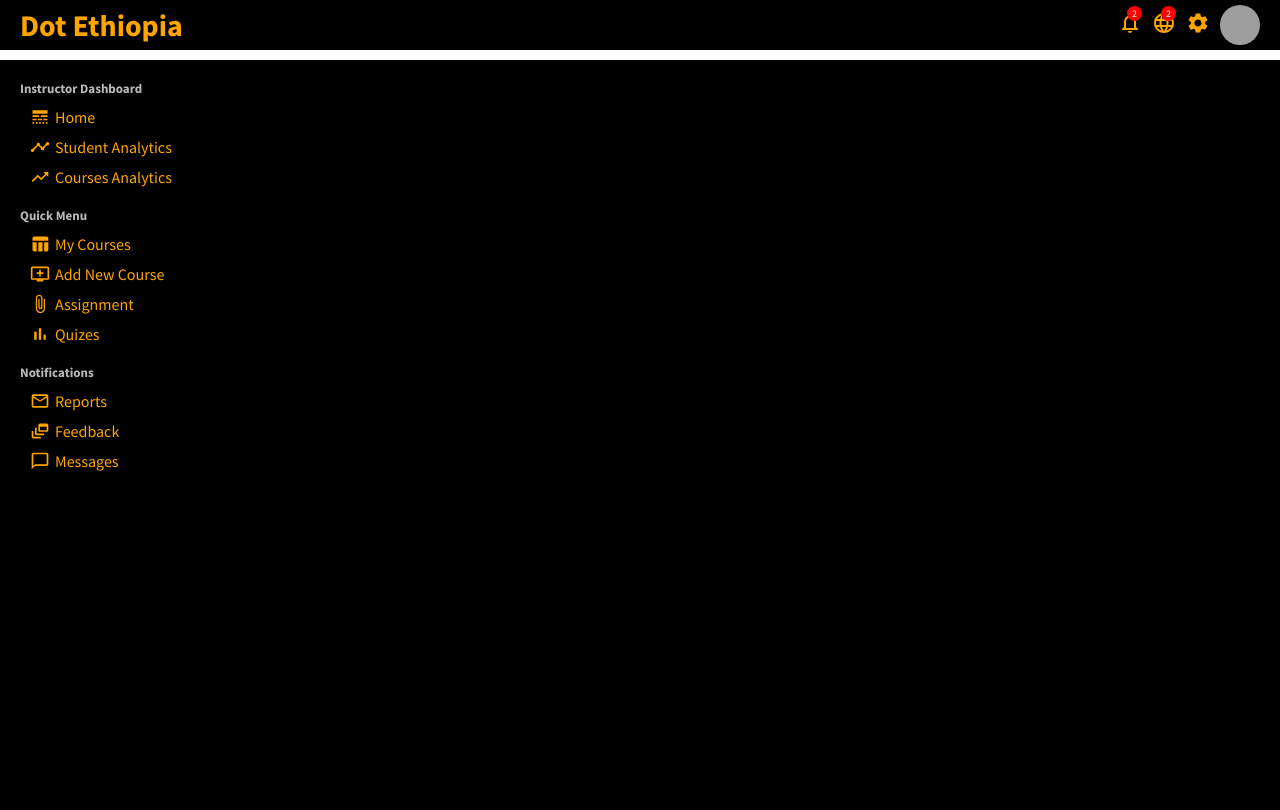
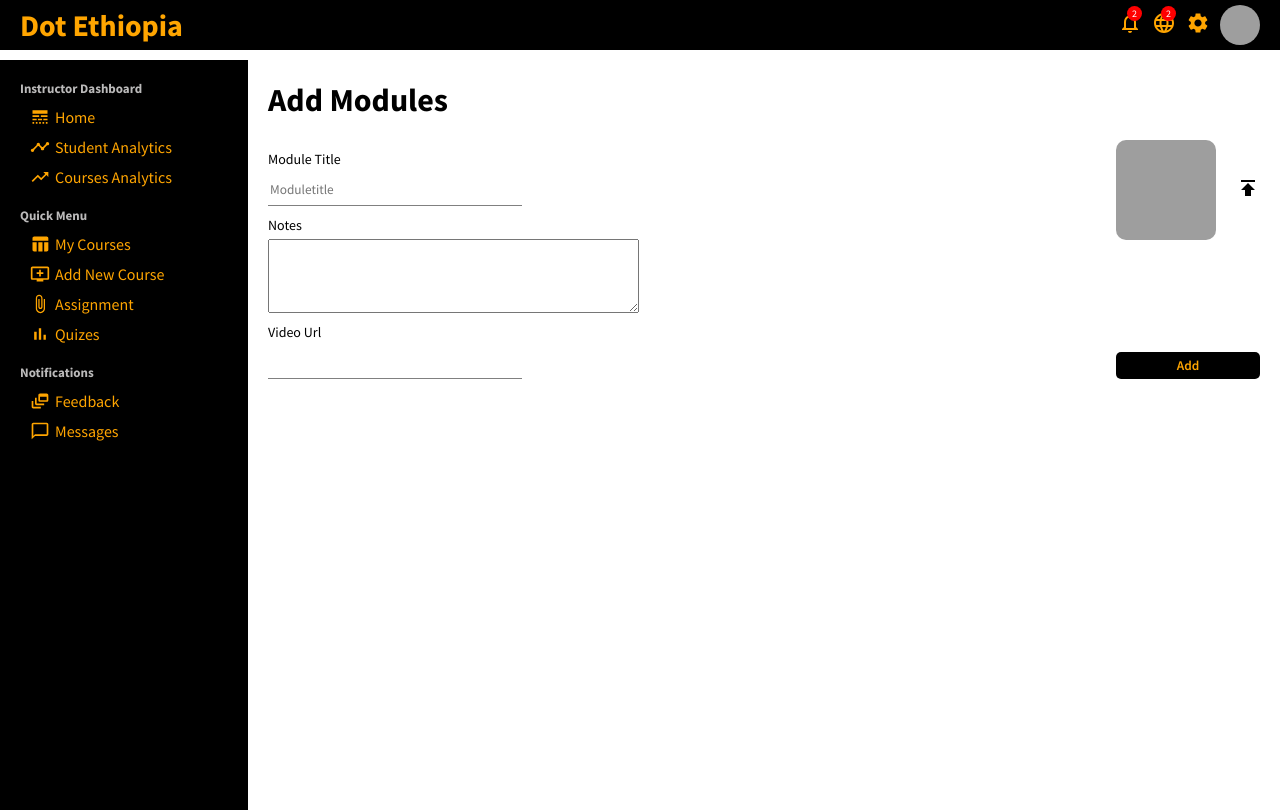
Before and after one commit to Amanfikiru/Dot_Ethiopia_E-learning, a React (Create React App) app in the folder front-end/: page /newmodule in a window 1280 px wide. Built offline with nearby package versions, Linux system fonts and the light colour scheme; grey boxes are pictures that could not be loaded.

Commit message:
Integration of Course crud and module form

```diff
--- a/front-end/package.json
+++ b/front-end/package.json
@@ -3,17 +3,20 @@
   "version": "0.1.0",
   "private": true,
   "dependencies": {
+    "@emotion/react": "^11.10.5",
+    "@emotion/styled": "^11.10.5",
     "@material-table/core": "^5.1.7",
     "@material-ui/core": "^4.11.4",
     "@material-ui/data-grid": "^4.0.0-alpha.29",
     "@material-ui/icons": "^4.11.2",
+    "@mui/icons-material": "^5.10.9",
     "@testing-library/jest-dom": "^5.11.4",
     "@testing-library/react": "^11.1.0",
     "@testing-library/user-event": "^12.1.10",
     "axios": "^1.1.3",
     "react": "^17.0.2",
     "react-dom": "^17.0.2",
-    "react-router-dom": "^5.2.0",
+    "react-router-dom": "^6.4.3",
     "react-scripts": "4.0.3",
     "recharts": "^2.0.9",
     "web-vitals": "^1.0.1"
--- a/front-end/src/App.js
+++ b/front-end/src/App.js
@@ -2,10 +2,11 @@ import Sidebar from "./components/sidebar/Sidebar";
 import Topbar from "./components/topbar/Topbar";
 import "./App.css";
 import Home from "./pages/home/Home";
-import { BrowserRouter as Router, Switch, Route } from "react-router-dom";
+import { BrowserRouter as Router, Routes, Route } from "react-router-dom";
 import CourseList from "./pages/courseList/CourseList";
 import NewCourse from "./pages/newCourse/NewCourse";
 import {CourseUpdateu} from "./pages/courseUpdate/CourseUpdateu";
+import AddModules from "./pages/addModules/AddModules";
 
 
 function App() {
@@ -14,21 +15,25 @@ function App() {
       <Topbar />
       <div className="container">
         <Sidebar />
-        <Switch>
-          <Route exact path="/">
-            <Home />
-          </Route>
-          <Route path="/courses">
-            <CourseList />
-          </Route>
-          <Route path="/newCourse">
-            <NewCourse />
-          </Route>
-          <Route path="/courseEdit">
-            <CourseUpdateu />
-          </Route>
+        <Routes>
+          <Route exact path="/"
+            element={<Home /> }
+            />
+          <Route path="/courses"
+            element={<CourseList /> }
+            />
 
-        </Switch>
+          <Route path="/newCourse"
+           element={<NewCourse />}
+           />
+
+          <Route path="/courseEdit/*"
+            element={<CourseUpdateu /> }
+          />
+           <Route path="/newmodule"
+            element={<AddModules /> }
+          />
+        </Routes>
       </div>
     </Router>
   );
--- a/front-end/src/components/sidebar/Sidebar.jsx
+++ b/front-end/src/components/sidebar/Sidebar.jsx
@@ -65,10 +65,7 @@ export default function Sidebar() {
         <div className="sidebarMenu">
           <h3 className="sidebarTitle">Notifications</h3>
           <ul className="sidebarList">
-            <li className="sidebarListItem">
-              <MailOutline className="sidebarIcon" />
-              Reports
-            </li>
+
             <li className="sidebarListItem">
               <DynamicFeed className="sidebarIcon" />
               Feedback
--- a/front-end/src/components/sidebar/sidebar.css
+++ b/front-end/src/components/sidebar/sidebar.css
@@ -1,5 +1,7 @@
 .sidebar {
   flex: 1;
+  /* width: 300px; */
+  max-width: 350px;
   height: calc(100vh - 50px);
   background-color: black;
   position: sticky;
--- /dev/null
+++ b/front-end/src/pages/addModules/AddModules.jsx
@@ -0,0 +1,70 @@
+import { Link } from "react-router-dom";
+import React, { useState } from 'react';
+import axios from 'axios';
+import "./addModules.css";
+import { Publish,} from "@material-ui/icons";
+
+
+
+export default function AddModules() {
+    return(
+    <div className="user">
+      <div className="userTitleContainer">
+        <h1 className="userTitle">Add Modules</h1>
+      </div>
+        <form className="userUpdateForm">
+            <div className="userUpdateLeft">
+              <div className="userUpdateItem">
+                <label>Module Title </label>
+                <input
+                 // value={courseTitle}
+                  type="text"
+                  placeholder="Moduletitle"
+                 // onChange={(e) => setCourseTitle(e.target.value)}
+                  className="userUpdateInput"
+
+                />
+              </div>
+              <div className="userUpdateItem">
+                <label>Notes</label>
+                <textarea
+               // value={description}
+                id="w" rows="4"  cols="50"
+                //</div>onChange={(e) => setDescription(e.target.value)}
+                >
+
+                </textarea>
+
+
+              </div>
+              <div className="userUpdateItem">
+                <label>Video Url</label>
+                <input
+                  type="text"
+                  placeholder=""
+                  className="userUpdateInput"
+                  //onChange={(e) => setTotalEnrolled(e.target.value)}
+                />
+              </div>
+
+            </div>
+            <div className="userUpdateRight">
+              <div className="userUpdateUpload">
+                <img
+                  className="userUpdateImg"
+                  src="https://images.pexels.com/photos/3358707/pexels-photo-3358707.png?cs=srgb&dl=pexels-rikka-ameboshi-3358707.jpg&fm=jpg&_gl=1*q69zqi*_ga*NzU2NTQ5NjYzLjE2NjY4OTYyMjQ.*_ga_8JE65Q40S6*MTY2Njg5NjIyNi4xLjEuMTY2Njg5NjI1MC4wLjAuMA."
+                  alt=""
+                />
+                <label htmlFor="file">
+                  <Publish className="userUpdateIcon" />
+                </label>
+                <input type="file" id="file" style={{ display: "none" }} />
+              </div>
+              <button className="userUpdateButton"
+              //onClick={(e)=>postData(e)}
+              >Add</button>
+            </div>
+          </form>
+          </div>
+    )
+}
--- /dev/null
+++ b/front-end/src/pages/addModules/addModules.css
@@ -0,0 +1,154 @@
+.user {
+    flex: 4;
+    padding: 20px;
+  }
+
+  .userTitleContainer {
+    display: flex;
+    align-items: center;
+    justify-content: space-between;
+  }
+
+  .userAddButton {
+    width: 80px;
+    border: none;
+    padding: 5px;
+    background-color: black;
+    border-radius: 5px;
+    cursor: pointer;
+    color: orange;
+    font-size: 16px;
+  }
+
+  .userContainer {
+    display: flex;
+    margin-top: 20px;
+  }
+
+  .userShow {
+    flex: 1;
+    padding: 20px;
+    -webkit-box-shadow: 0px 0px 15px -10px rgba(0, 0, 0, 0.75);
+    box-shadow: 0px 0px 15px -10px rgba(0, 0, 0, 0.75);
+  }
+
+  .userUpdate {
+    flex: 2;
+    padding: 20px;
+    -webkit-box-shadow: 0px 0px 15px -10px rgba(0, 0, 0, 0.75);
+    box-shadow: 0px 0px 15px -10px rgba(0, 0, 0, 0.75);
+    margin-left: 20px;
+  }
+
+  .userShowTop {
+    display: flex;
+    align-items: center;
+  }
+
+  .userShowImg {
+    width: 40px;
+    height: 40px;
+    border-radius: 50%;
+    object-fit: cover;
+  }
+
+  .userShowTopTitle {
+    display: flex;
+    flex-direction: column;
+    margin-left: 20px;
+  }
+
+  .userShowUsername {
+    font-weight: 600;
+  }
+
+  .userShowUserTitle {
+    font-weight: 300;
+  }
+
+  .userShowBottom{
+      margin-top: 20px;
+  }
+
+  .userShowTitle {
+    font-size: 14px;
+    font-weight: 600;
+    color: rgb(175, 170, 170);
+  }
+
+  .userShowInfo{
+      display: flex;
+      align-items: center;
+      margin: 20px 0px;
+      color: #444;
+  }
+
+  .userShowIcon{
+      font-size: 16px !important;
+  }
+
+  .userShowInfoTitle{
+      margin-left: 10px;
+  }
+
+  .userUpdateTitle{
+      font-size: 24px;
+      font-weight: 600;
+  }
+
+  .userUpdateForm{
+      display: flex;
+      justify-content: space-between;
+      margin-top: 20px;
+  }
+
+  .userUpdateItem{
+      display: flex;
+      flex-direction: column;
+      margin-top: 10px;
+  }
+
+  .userUpdateItem>label{
+      margin-bottom: 5px;
+      font-size: 14px;
+  }
+
+  .userUpdateInput{
+      border: none;
+      width: 250px;
+      height: 30px;
+      border-bottom: 1px solid gray;
+  }
+
+  .userUpdateRight{
+      display: flex;
+      flex-direction: column;
+      justify-content: space-between;
+  }
+
+  .userUpdateUpload{
+      display: flex;
+      align-items: center;
+  }
+
+  .userUpdateImg{
+      width: 100px;
+      height: 100px;
+      border-radius: 10px;
+      object-fit: cover;
+      margin-right: 20px;
+  }
+
+  .userUpdateIcon{
+      cursor: pointer;
+  }
+
+  .userUpdateButton{
+      border-radius: 5px;
+      border: none;
+      padding: 5px;
+      cursor: pointer;
+      background-color: black;
+      color: orange;
+      font-weight: 600;
+  }
--- a/front-end/src/pages/courseList/courseList.css
+++ b/front-end/src/pages/courseList/courseList.css
@@ -1,3 +1,10 @@
+.tableContainer{
+  display:'flex';
+  justify-content:'center';
+  align-items:'center';
+  width: 1000px;
+}
+
 .userList {
   flex: 4;
 }
--- a/front-end/src/pages/newCourse/NewCourse.jsx
+++ b/front-end/src/pages/newCourse/NewCourse.jsx
@@ -1,27 +1,56 @@
 import { Publish,} from "@material-ui/icons";
-import { Link } from "react-router-dom";
+import { Link, useNavigate } from "react-router-dom";
 import React, { useState } from 'react';
 import axios from 'axios';
 import "./newCourse.css";
 
 
+
+
 export default function NewCourse() {
-  const [courseTitle, setCourseTitle] = useState('');
-  const [description, setDescription] = useState('');
-  const [totalEnrolled, setTotalEnrolled] = useState('');
-  const postData = () => {
-    axios.post(`https://60fbca4591156a0017b4c8a7.mockapi.io/fakeData`, {
-            courseTitle,
-            description,
-            totalEnrolled
-        })
-      }
+  const navigate = useNavigate();
+  const [courseTitle, setCourseTitle] = useState("");
+  const [description, setDescription] = useState("");
+  // const [totalEnrolled, setTotalEnrolled] = useState('');
+
+  const addCourse = async () =>{
+    await axios({
+    method:"post",
+    url:"http://localhost:8000/api/courses",
+    headers:{
+          "Content-type" : "application/json",
+      },
+    data :
+      { title:courseTitle, description:description }
+
+  })
+};
+
+
+
+const refreshPage = () => {
+    navigate(0);
+}
+
+
+  const postData = (e) => {
+    e.preventDefault();
+    // console.log(courseTitle);
+    // console.log(description);
+    // http.post('/courses',{ title:courseTitle, description:description })
+    addCourse()
+    // refreshPage()
+    setCourseTitle("")
+    setDescription("")
+  }
+
+
   return (
 
     <div className="user">
       <div className="userTitleContainer">
         <h1 className="userTitle">Add Course</h1>
-        <Link to="/newUser">
+        <Link to="/newmodule">
           <button className="userAddButton">Add Modules</button>
         </Link>
       </div>
@@ -32,6 +61,7 @@ export default function NewCourse() {
               <div className="userUpdateItem">
                 <label>Course Title </label>
                 <input
+                  value={courseTitle}
                   type="text"
                   placeholder="CourseTitle"
                   onChange={(e) => setCourseTitle(e.target.value)}
@@ -41,13 +71,13 @@ export default function NewCourse() {
               </div>
               <div className="userUpdateItem">
                 <label>Description</label>
-                <textarea id="w" rows="4" cols="50"onChange={(e) => setDescription(e.target.value)}>
+                <textarea value={description} id="w" rows="4"  cols="50"onChange={(e) => setDescription(e.target.value)}>
 
                 </textarea>
 
 
               </div>
-              <div className="userUpdateItem">
+              {/* <div className="userUpdateItem">
                 <label>Total Enrolled</label>
                 <input
                   type="text"
@@ -55,7 +85,7 @@ export default function NewCourse() {
                   className="userUpdateInput"
                   onChange={(e) => setTotalEnrolled(e.target.value)}
                 />
-              </div>
+              </div> */}
 
             </div>
             <div className="userUpdateRight">
@@ -70,7 +100,7 @@ export default function NewCourse() {
                 </label>
                 <input type="file" id="file" style={{ display: "none" }} />
               </div>
-              <button className="userUpdateButton" onClick={postData}>Add</button>
+              <button className="userUpdateButton" onClick={(e)=>postData(e)}>Add</button>
             </div>
           </form>
         </div>
```
Also changed, not shown: front-end/src/pages/courseList/CourseList.jsx (+81 -53 lines), front-end/src/pages/courseUpdate/CourseUpdateu.jsx (+50 -6 lines), 1 other file (tests, documents, lock files or other folders).
